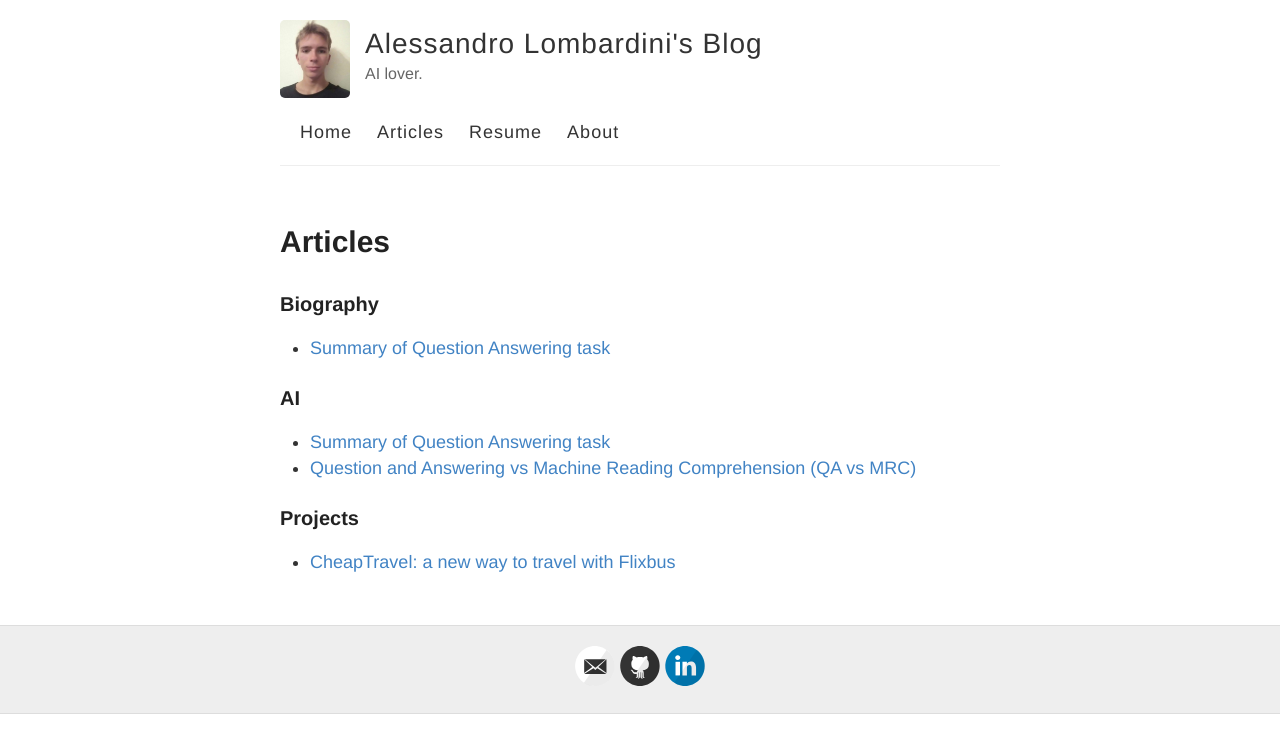
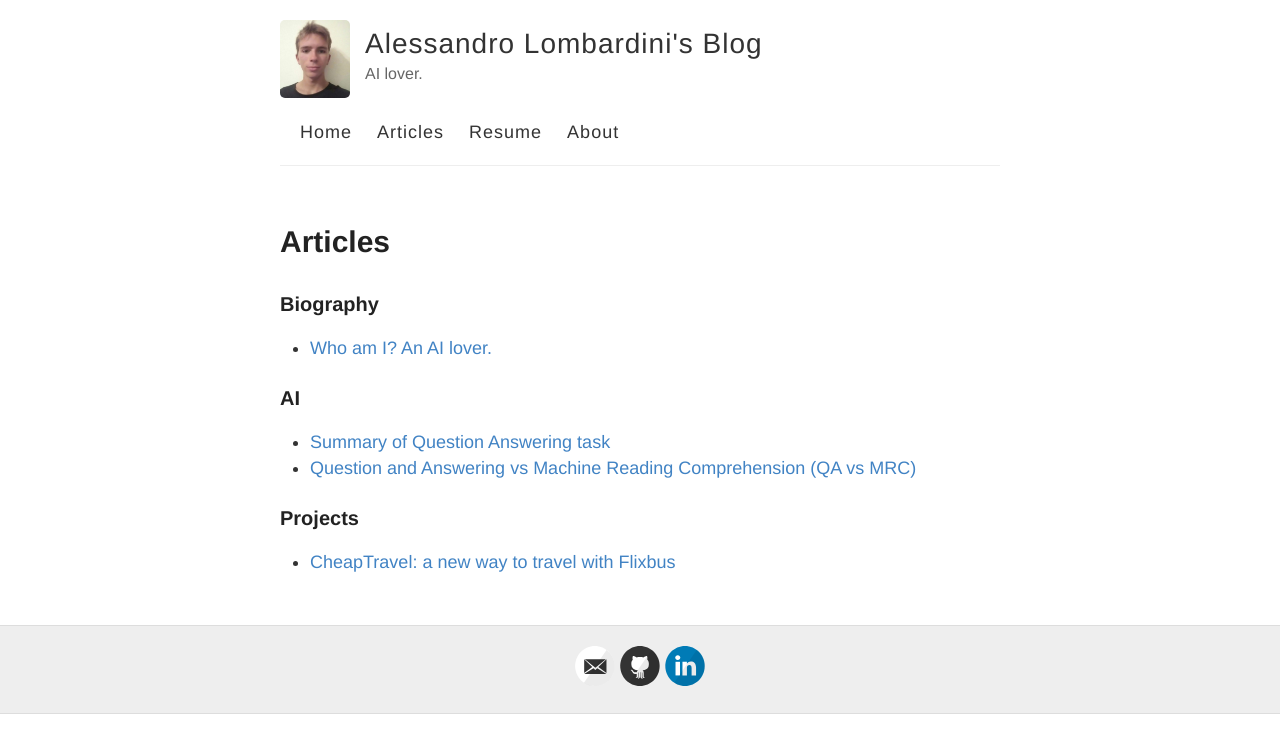
Before and after one commit to alessandrolombardini/alessandrolombardini.github.io, a Jekyll site: the page built from articles.html, in a window 1280 px wide. Shown: the top 753 px of the page. Built offline with Jekyll 4.4.1, drawn with Linux system fonts in a browser that asks for light colours.

Commit message:
Update articles.html

```diff
--- a/articles.html
+++ b/articles.html
@@ -14,7 +14,7 @@ permalink: /articles/
                 <li><a href="{{ site.baseurl }}{{ post.url }}" class="read-more">{{ post.title }}</a></li>
             {% endif %}
             {% endfor %}
-            <li><a href="https://alessandro-lombardini.medium.com/who-am-i-an-ai-lover-f9e0870aaba1" class="read-more">Summary of Question Answering task</a></li>
+            <li><a href="https://alessandro-lombardini.medium.com/who-am-i-an-ai-lover-f9e0870aaba1" class="read-more">Who am I? An AI lover.</a></li>
         </ul>
     </article>
 </div>
```
